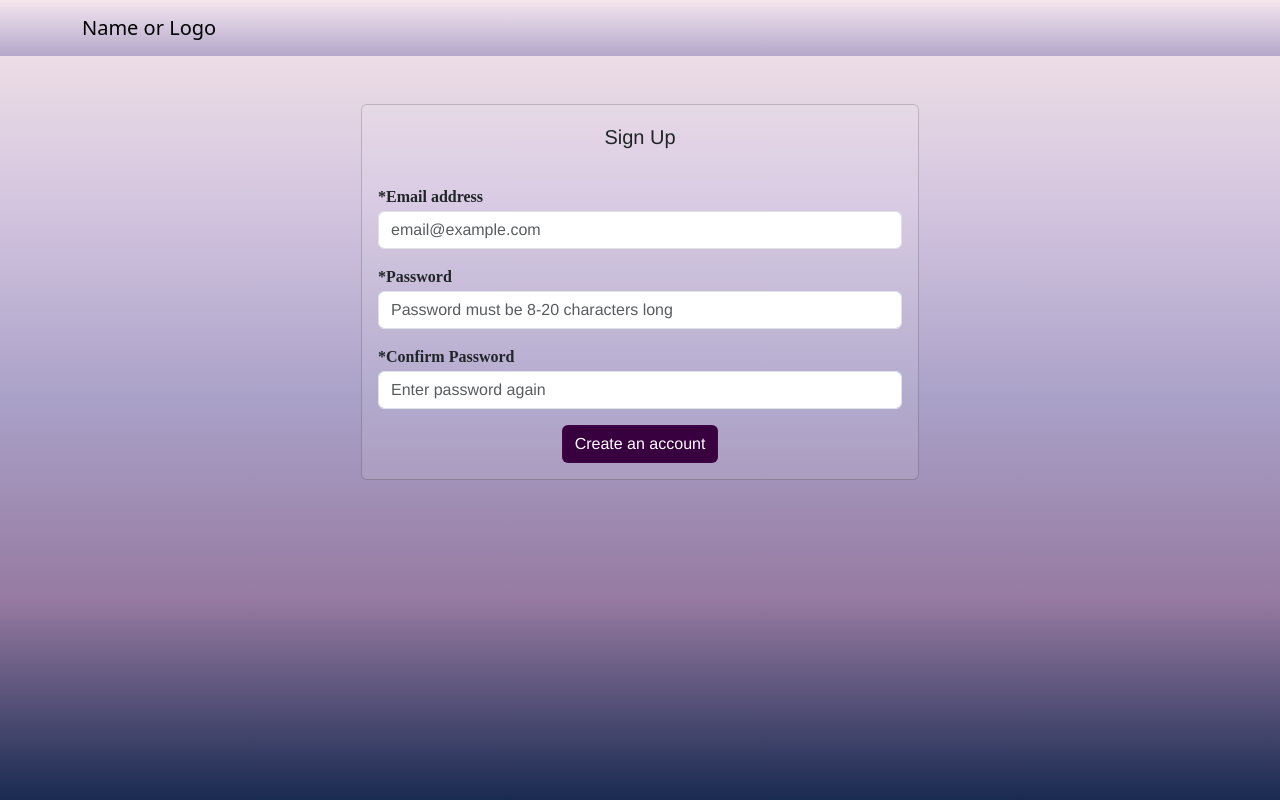
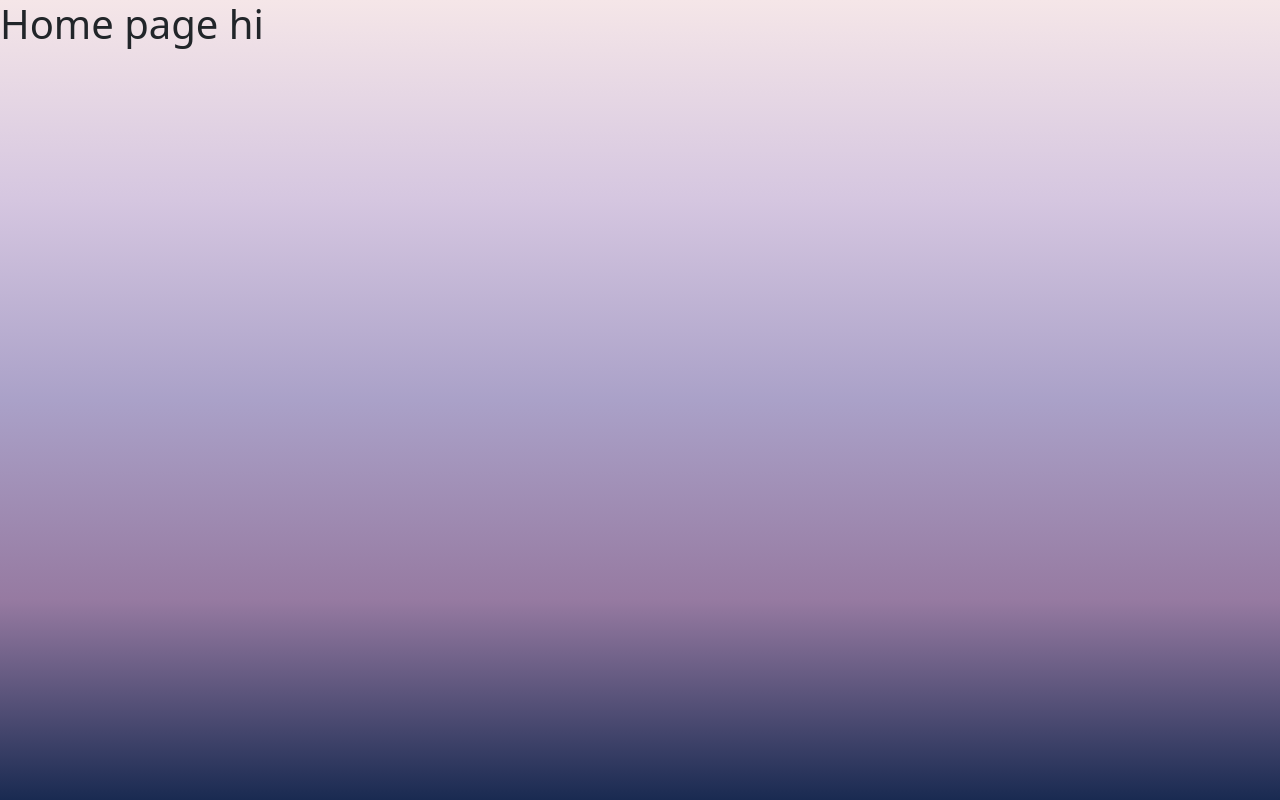
Before and after one commit to chantalsantos7/collections-frontend, a React (Vite) app: page / in a window 1280 px wide. Built offline with nearby package versions, Linux system fonts and the light colour scheme; a web font is replaced by a local one.

Commit message:
add routing to auth pages

```diff
--- a/package.json
+++ b/package.json
@@ -13,7 +13,9 @@
     "bootstrap": "^5.3.3",
     "react": "^18.2.0",
     "react-bootstrap": "^2.10.2",
-    "react-dom": "^18.2.0"
+    "react-dom": "^18.2.0",
+    "react-router": "^6.23.1",
+    "react-router-dom": "^6.23.1"
   },
   "devDependencies": {
     "@types/react": "^18.2.66",
--- a/src/App.jsx
+++ b/src/App.jsx
@@ -1,19 +1,37 @@
 import { useState } from 'react'
+import { createBrowserRouter, Link, Route, RouterProvider, Routes } from 'react-router-dom'
 import './fonts.css';
 import SignupPage from './components/SignupPage'
 import LoginPage from './components/LoginPage'
+import HomePage from './components/HomePage';
+
+const router = createBrowserRouter([
+  {path: "/", element: <HomePage />},
+  {path: "/auth/*",
+  children:[
+    {path: "signup", element: <SignupPage /> },
+    {path: "login", element: <LoginPage />}
+  ] },
+  { path: "*", element: <Root /> }
+])
 
 
-function App() {
 
-
-  return (
-    <>
-      {/* <Header /> */}
-      {/* <LoginPage /> */}
-      <SignupPage />
-    </>
-  )
+export default function App() {
+  // return (
+  //   // <>
+  //   //   {/* <Header /> */}
+  //   //   {/* <LoginPage /> */}
+  //   //   {/* <SignupPage /> */}
+  //   // </>
+  // )
+  return <RouterProvider router={router} />
 }
 
-export default App
+function Root() {
+  return (
+      <Routes>
+
+      </Routes>
+  );
+}
--- /dev/null
+++ b/src/components/HomePage.jsx
@@ -0,0 +1,9 @@
+import React from 'react'
+
+const HomePage = () => {
+  return (
+    <div><h1>Home page hi</h1></div>
+  )
+}
+
+export default HomePage
--- a/src/main.jsx
+++ b/src/main.jsx
@@ -1,6 +1,7 @@
 import React from 'react'
 import ReactDOM from 'react-dom/client'
 import App from './App.jsx'
+import './fonts.css'
 // import './index.css'
 import 'bootstrap/dist/css/bootstrap.min.css';
 import 'bootstrap/dist/js/bootstrap.bundle.min.js';
```
Also changed, not shown: 1 other file (tests, documents, lock files or other folders).
